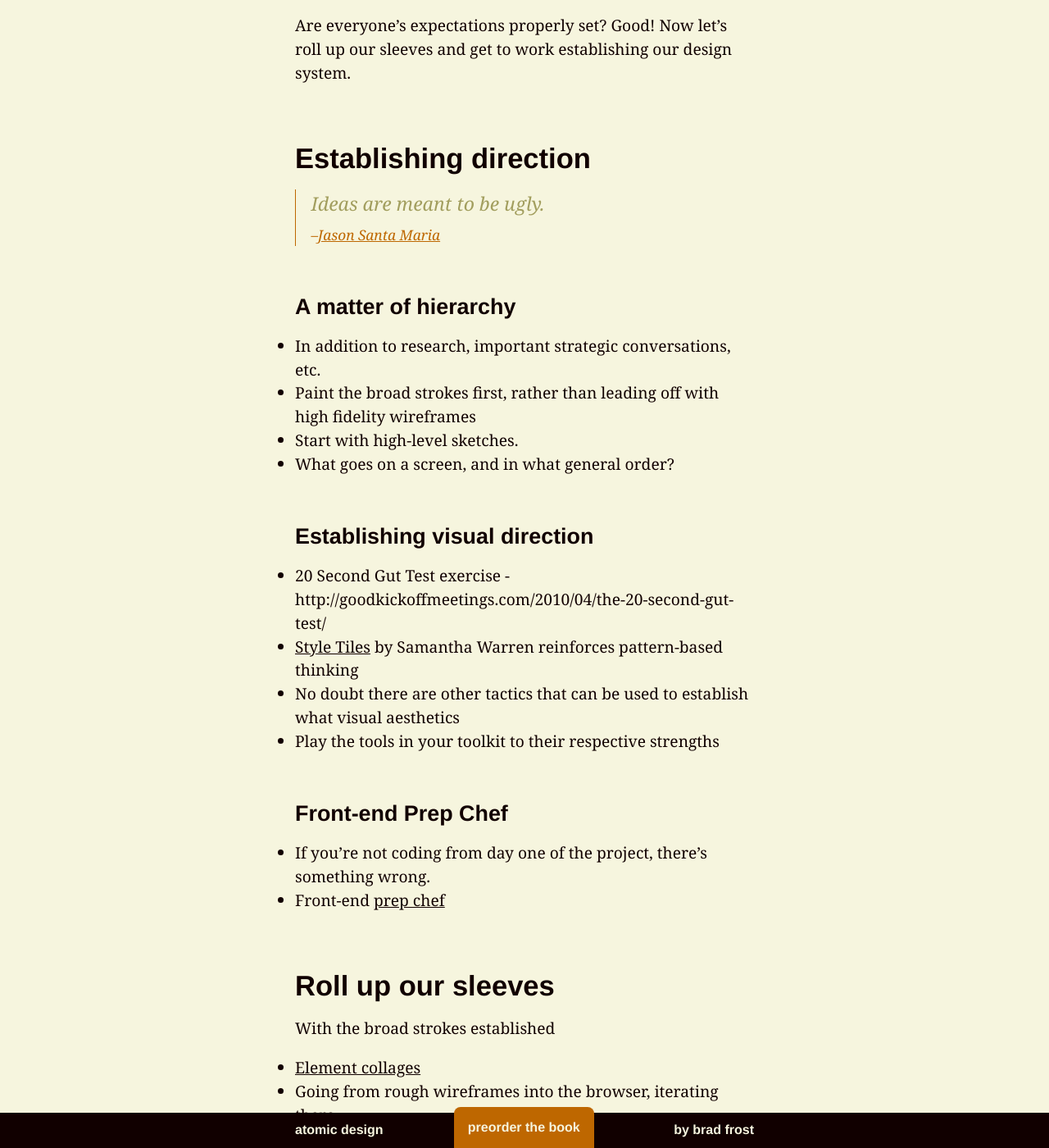
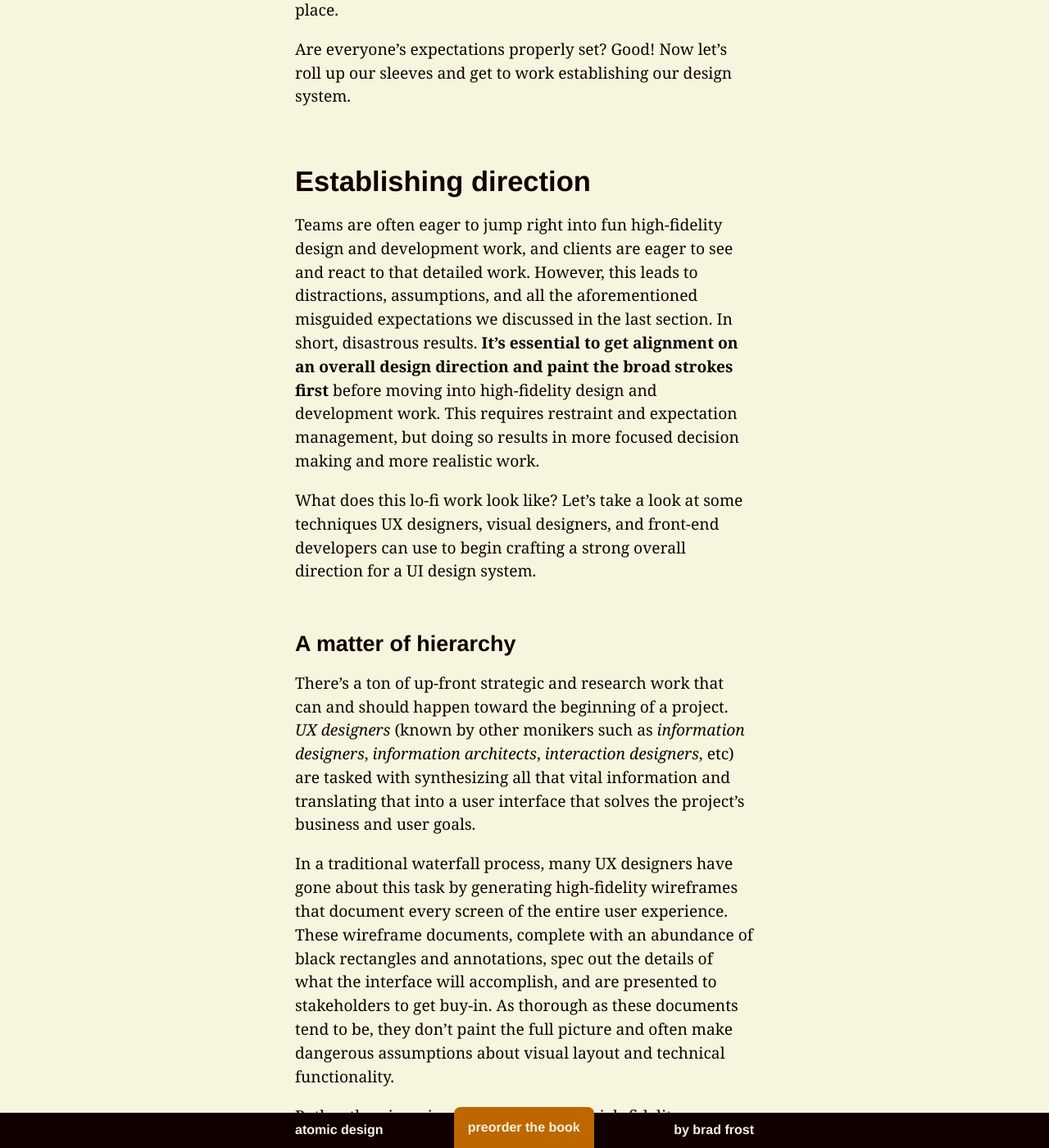
Before and after one commit to bradfrost/atomic-design, a Jekyll site: the page built from chapter-4.md, in a window 1280 px wide and 1400 px high, scrolled down 35999 px. Shown: the whole window at 82% size. Built offline with Jekyll 4.4.1, drawn with Linux system fonts in a browser that asks for light colours; some of the changed text lies outside the part shown.

Commit message:
Chapter 4 draft

```diff
--- a/chapter-4.md
+++ b/chapter-4.md
@@ -300,43 +300,66 @@ This is not to say teams must design *entirely* in the browser. As with anything
 Having the design represented in the browser *in addition to* other design artifacts gives teams to ability to paint a richer, more realistic picture. Teams may demonstrate an aesthetically-focused design idea as a static image and simultaneously demonstrate a working prototype of that same idea.
 
 #### An iterative iterative iterative iterative process
-I think of a successful digital design process as being quite similar to subtractive stone sculpture. At the beginning of the process, the sculptor (and their patron) has a general idea of what they're creating, but that vision won't be fully realized until the sculpture is complete.
+I believe a successful digital design process is quite similar to subtractive stone sculpture. At the beginning of the sculpting process, the artist and their patron have a general idea of what's being creating, but that vision won't be fully realized until the sculpture is complete.
 
-The sculptor starts with a giant slab of rock and starts chipping away at it. After a first pass, a crude shape begins to form. They take another pass and the shape becomes more pronounced. After a few rounds of whacking away at the rock, it becomes clear that the sculptor's subject is a human form.
+The sculptor starts with a giant slab of rock and starts chipping away. A crude shape begins to form after the first pass, and the shape becomes more pronounced with every subsequent pass. After a few rounds of whacking away at the rock, it becomes clear that the sculptor's subject is a human form.
 
-With the general shape of the sculpture roughed out, the artist can then begin honing in on specific sections of the piece. For instance, they may begin by detailing the face. After several passes, they then move onto the arms, and then begin detailing the legs. All the while, they step back to see how those details impact the overall sculpture. This process continues until the sculpture is complete and everyone is pleased with the results.
+With the general shape of the sculpture roughed out, the artist thens begin honing in on specific sections of the piece. For instance, they may begin with the face, moving up close to detail the shape of the eyes, nose, and mouth. After several passes, they then move onto the arms, and then begin detailing the legs. At regular intervals the artist steps back to see how their detailing work impacts the overall sculpture. This process continues until the sculpture is complete and everyone is pleased with the results.
 
 {% include figure.html src="../images/content/stone-sculptor.jpg" caption="An iterative digital process is similar to subtractive stone sculpture, where fidelity is built up over many iterations. <a href='http://flickr.com/photos/15609463@N03/7854373494/'>Image credit</a>" %}
 
-Again, I think this a great way to frame a successful digital process, although unlike stone sculpture we have the power of *undo*!
+Again, I think subtractive stone sculpture is a great analogy for a successful digital process, although unlike sculpture we have the power of *undo*!
 
 It's essential to get stakeholders comfortable with reviewing works in progress rather than fully-baked designs and code. As I mentioned in Chapter 1, every organization these days desires to become more "agile", and iteration is a key part of that process. **It's more important to make steps in the right direction** than exhaust a ton of effort painting unrealistic pictures of what you want the final piece to be. **A sound design system doesn't roll off an assembly line, but is rather sculpted in iterative loops, building up fidelity as the project progresses**.
 
-If this all sounds a bit messy, that's because it is! To the dismay of some project managers, human beings don't neatly fit into the rigid borders of Excel documents and Gantt charts. True collaboration between disciplines is fuzzy and chaotic, and that's not a bad thing. Constant communication, tight feedback loops, and true collaboration therefore become the glue that holds the process together. Get your entire team to commit to honest conversation and genuine collaboration, and the details of your process will fall into place.
+If this all sounds a bit messy, that's because it is! To the dismay of some project managers, the design process doesn't fit neatly into the rigid borders of Excel documents and Gantt charts. True collaboration between disciplines is fuzzy and chaotic, and that's not a bad thing. Constant communication, tight feedback loops, and true collaboration therefore become the glue that holds the process together. Get your entire team to commit to honest conversation and genuine collaboration, and the details of your process will fall into place.
 
 Are everyone's expectations properly set? Good! Now let's roll up our sleeves and get to work establishing our design system.
 
 ## Establishing direction
-> Ideas are meant to be ugly. <cite>[Jason Santa Maria](http://jasonsantamaria.com/articles/piles-of-ideas)</cite>
+Teams are often eager to jump right into fun high-fidelity design and development work, and clients are eager to see and react to that detailed work. However, this leads to distractions, assumptions, and all the aforementioned misguided expectations we discussed in the last section. In short,  disastrous results. **It's essential to get alignment on an overall design direction and paint the broad strokes first** before moving into high-fidelity design and development work. This requires restraint and expectation management, but doing so results in more focused decision making and more realistic work.
+
+What does this lo-fi work look like? Let's take a look at some  techniques UX designers, visual designers, and front-end developers can use to begin crafting a strong overall direction for a UI design system.
 
 ### A matter of hierarchy
-- In addition to research, important strategic conversations, etc.
-- Paint the broad strokes first, rather than leading off with high fidelity wireframes
-- Start with high-level sketches.
-- What goes on a screen, and in what general order?
+There's a ton of up-front strategic and research work that can and should happen toward the beginning of a project. *UX designers* (known by other monikers such as *information designers*, *information architects*, *interaction designers*, etc) are tasked with synthesizing all that vital information and translating that into a user interface that solves the project's business and user goals.
+
+In a traditional waterfall process, many UX designers have gone about this task by generating high-fidelity wireframes that document every screen of the entire user experience. These wireframe documents, complete with an abundance of black rectangles and annotations, spec out the details of what the interface will accomplish, and are presented to stakeholders to get buy-in. As thorough as these documents tend to be, they don't paint the full picture and often make dangerous assumptions about visual layout and technical functionality.
+
+Rather than jumping straight into such high-fidelity documents that paint an unrealistic picture, it's better to **start with lo-fi sketches that establish what goes on a particular screen and in what general order**. Establishing the experience's basic information architecture can be accomplished with a simple bulleted list and a conversation.
+
+{% include figure.html src="../images/content/food-bank-wireframe.png" caption="" %}
+
+Mobile-first. Do we have the right things on this screen? Are they in the right general order? These are critical things to establish, and don't require articulating any sort of layout or technical functionality.
+
+In addition to foundational information architecture, a UX designer can also articulate some site-wide UI patterns the team is anticipating utilizing
+
+[TechCrunch wireframes]
+
+The "Featured Island" component is an area that will feature content in some fashion. How that content will be articulated is to be determined, but
+
+- Notice these wireframes are gestural and don't make any assumptions about layout or functionality.
 
 ### Establishing visual direction
 - 20 Second Gut Test exercise - http://goodkickoffmeetings.com/2010/04/the-20-second-gut-test/
 - [Style Tiles](http://styletil.es/) by Samantha Warren reinforces pattern-based thinking
-- No doubt there are other tactics that can be used to establish what visual aesthetics
+- No doubt there are other tactics that can be used to establish an overall art direction, but the key takeaway is to gauge what the team and stakeholders value, don't value. This will
 - Play the tools in your toolkit to their respective strengths
+- Want to make sure all that hard work won't be thrown out later.
 
 ### Front-end Prep Chef
-- If you're not coding from day one of the project, there's something wrong.
+- If you're not coding from day one of the project, there's something wrong with the process.
 - Front-end [prep chef](http://bradfrost.com/blog/post/primed-and-ready-to-go/)
 
+### When to establish and enforce patterns
+> Ideas are meant to be ugly. <cite>[Jason Santa Maria](http://jasonsantamaria.com/articles/piles-of-ideas)</cite>
+
+- Need time to establish the UI patterns that will be used
+- Doing so too early leads to stifling
+- Once art direction, IA, etc are established, patterns can be established and encouraged
+
 ## Roll up our sleeves
-With the broad strokes established
+With the broad strokes established, the detailing work can now take place.
 
 - [Element collages](http://danielmall.com/articles/rif-element-collages/)
 - Going from rough wireframes into the browser, iterating there
```
Also changed, not shown: other parts of chapter-4.md (+0 -2 lines), images/content/food-bank-wireframe.png (added), 3 other files.
